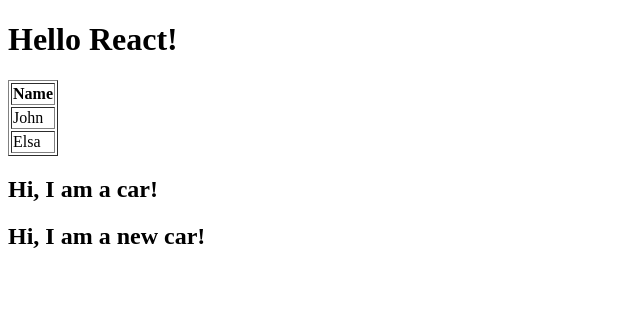
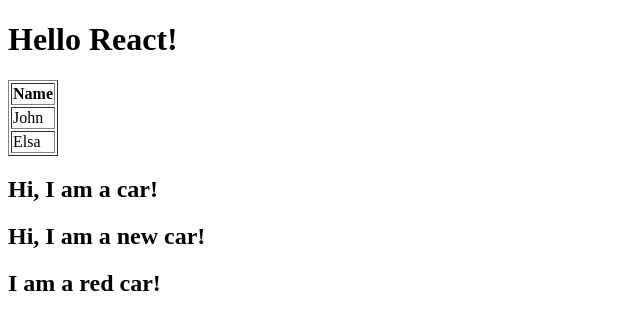
Before and after one commit to Buteya/repo, a React (Create React App) app in the folder react/my-react-app/: page / in a window 1280 px wide. Shown: the top 330 px of the page, without its empty margins (0-640 px from the left). Built offline with nearby package versions, Linux system fonts and the light colour scheme.

Commit message:
introduced the use of props

```diff
--- a/react/my-react-app/src/index.js
+++ b/react/my-react-app/src/index.js
@@ -9,6 +9,9 @@
 
 const MyCar = ()=>{
     return <h2>Hi, I am a new car!</h2>
+}
+let CarColor = (props)=>{
+    return <h2>I am a {props.color} car!</h2>
 }
 const myFirstElement = <div>
     <h1>Hello React!</h1>
@@ -25,6 +28,7 @@
     </table>
     <Car />
     <MyCar />
+    <CarColor color="red" />
 </div>
 
 
```
